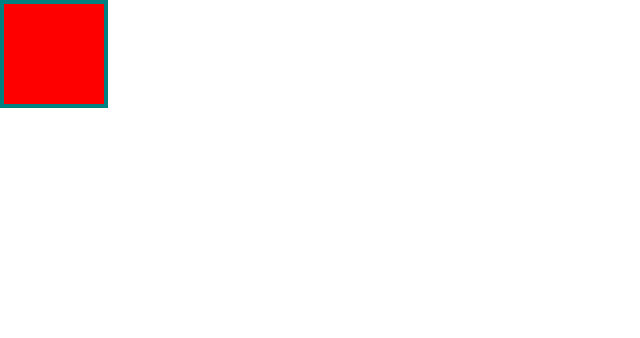
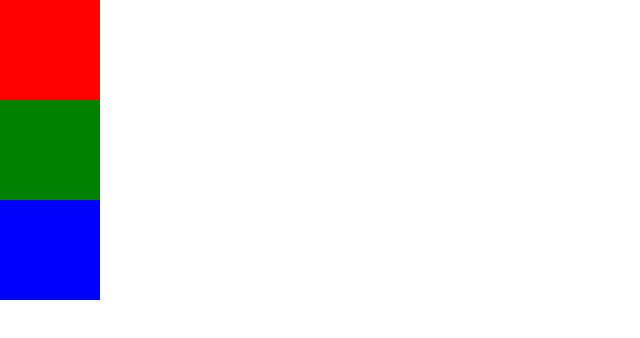
Before and after one commit to shakestuffup73/dice-app, a React (Create React App) app: page / in a window 1280 px wide. Shown: the top 338 px of the page, without its empty margins (0-640 px from the left). Built offline with nearby package versions, Linux system fonts and the light colour scheme.

Commit message:
generate random color on click

```diff
--- a/src/Box/Box.jsx
+++ b/src/Box/Box.jsx
@@ -1,10 +1,20 @@
-import React from "react";
+import React, {useState} from "react";
 import style from './Box.module.css'
 
-const Box = ({ color }) => {
+const Box = ({ colors }) => {
+
+  let randomColor = colors[Math.floor(Math.random() * colors.length)]
+  let newColor = colors[Math.floor(Math.random() * colors.length)]
+
+  const [color, setColor] = useState(randomColor)
+
+  function handleClick(e) {
+    setColor(newColor)
+  }
+
   return (
     <>
-      <div className={style.Box} style={{ backgroundColor: color }}></div>
+      <div onClick={handleClick} className={style.Box} style={{ backgroundColor: color }}></div>
     </>
   );
 }
--- a/src/Box/Box.module.css
+++ b/src/Box/Box.module.css
@@ -1,5 +1,4 @@
 .Box {
   height: 100px;
   width: 100px;
-  border: 4px solid teal;
 }
--- a/src/BoxDisplay/BoxDisplay.jsx
+++ b/src/BoxDisplay/BoxDisplay.jsx
@@ -1,14 +1,17 @@
-import React, {useState} from "react";
+import React, { useState } from "react";
 import Box from "../Box/Box";
 // import style from './BoxDisplay.module.css'
 
 const BoxDisplay = () => {
 
-  const color = ['red', 'orange', 'yellow', 'green', 'blue', 'purple']
+  const colors = ['red', 'orange', 'yellow', 'green', 'blue', 'purple']
 
   return (
     <>
-      <Box color={color[0]}/>
+
+      <Box colors={colors}/>
+      <Box colors={colors}/>
+      <Box colors={colors}/>
     </>
   );
 }
```
